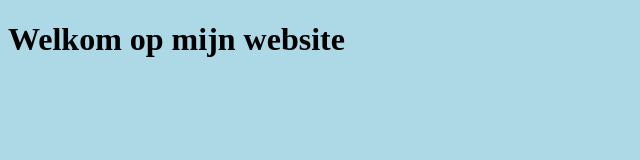
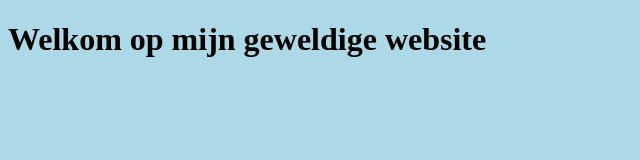
Before and after one commit to zebwillems/git-labo2-oefeningen, a plain HTML site: page index.html in a window 1280 px wide. Shown: the whole page, without its empty margins (0-640 px from the left). Drawn offline with Linux system fonts and the light colour scheme.

Commit message:
Conflict2

```diff
--- a/index.html
+++ b/index.html
@@ -6,6 +6,6 @@
     <title>Mijn Website</title>
 </head>
 <body>
-    <h1>Welkom op mijn website</h1>
+    <h1>Welkom op mijn geweldige website</h1>
 </body>
 </html>
```
